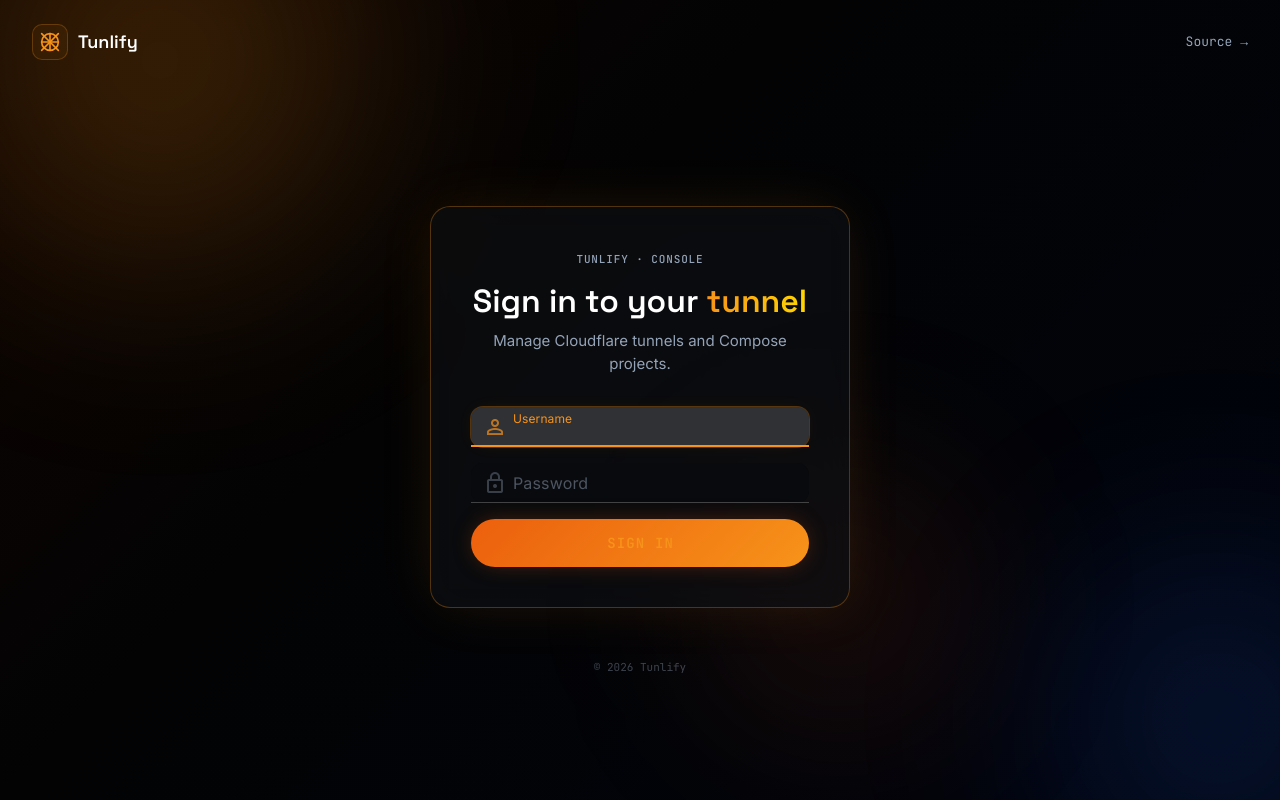
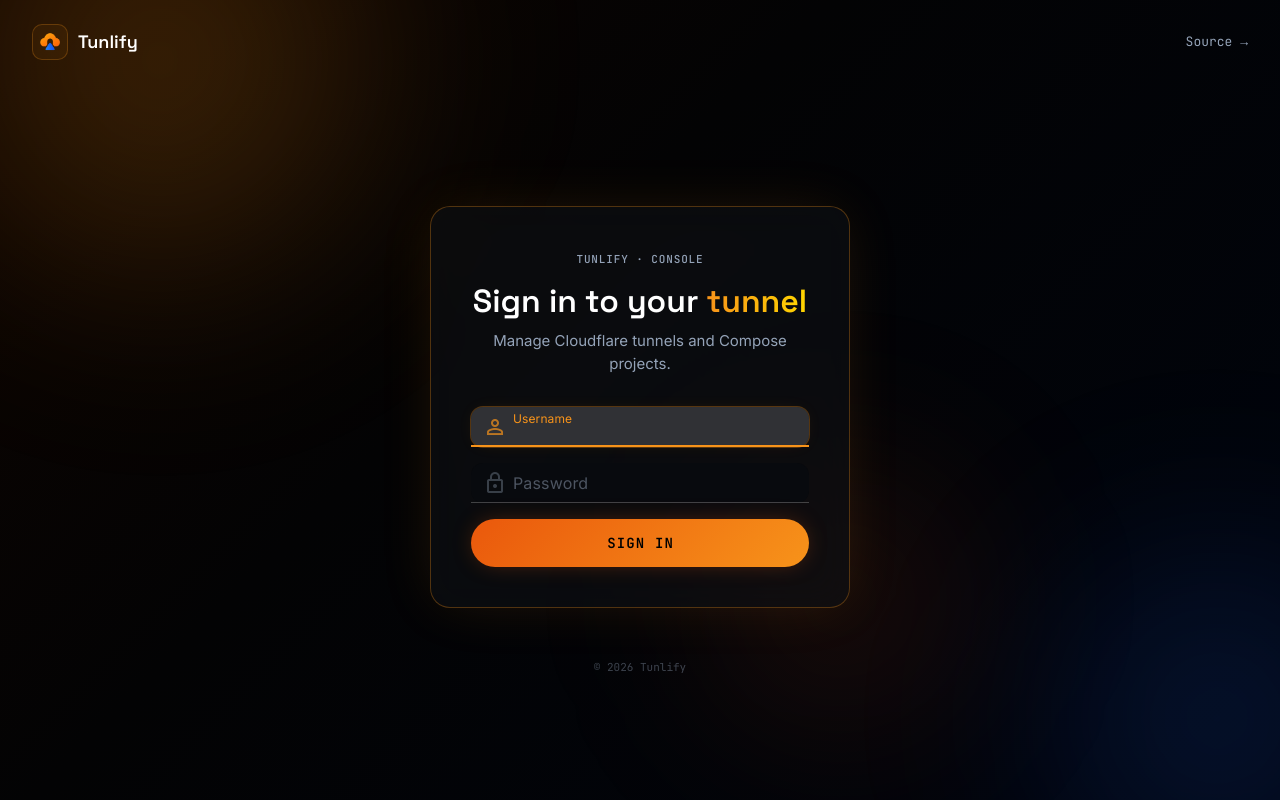
Before and after one commit to luzyver/Tunlify, a Vue app in the folder frontend/: page /login in a window 1280 px wide. Built offline with nearby package versions, Linux system fonts and the light colour scheme.

Commit message:
feat: Show app UI only when authenticated using auth store

```diff
--- a/frontend/index.html
+++ b/frontend/index.html
@@ -5,8 +5,8 @@
   <meta name="viewport" content="width=device-width, initial-scale=1.0" />
   <meta name="theme-color" content="#030304" />
   <meta name="color-scheme" content="dark" />
-  <link rel="icon" type="image/png" href="/icon.png?v=2" />
-  <link rel="apple-touch-icon" href="/icon.png?v=2" />
+  <link rel="icon" type="image/png" href="/icon.png" />
+  <link rel="apple-touch-icon" href="/icon.png" />
   <link rel="preconnect" href="https://fonts.googleapis.com" />
   <link rel="preconnect" href="https://fonts.gstatic.com" crossorigin />
   <link rel="stylesheet" href="https://fonts.googleapis.com/css2?family=Space+Grotesk:wght@400;500;600;700&family=Inter:wght@400;500;600;700&family=JetBrains+Mono:wght@400;500;600&display=swap" />
--- a/frontend/src/App.vue
+++ b/frontend/src/App.vue
@@ -1,11 +1,13 @@
 <script setup lang="ts">
 import { computed } from 'vue'
 import { useRoute } from 'vue-router'
+import { useAuthStore } from './stores/auth'
 import AppSidebar from './components/AppSidebar.vue'
 import BottomDock from './components/BottomDock.vue'
 
 const route = useRoute()
-const isAppMode = computed(() => route.path !== '/login')
+const authStore = useAuthStore()
+const isAppMode = computed(() => authStore.isAuthenticated && route.path !== '/login')
 </script>
 
 <template>
--- a/frontend/src/components/AppSidebar.vue
+++ b/frontend/src/components/AppSidebar.vue
@@ -35,7 +35,7 @@ async function handleLogout() {
     <template #prepend>
       <div class="d-flex align-center ga-3 px-4 py-3 border-bottom" style="border-bottom: 1px solid rgba(30, 41, 59, 0.6);">
         <div class="rounded-lg d-flex align-center justify-center" style="width: 32px; height: 32px; background: rgba(247, 147, 26, 0.15); border: 1px solid rgba(247, 147, 26, 0.3);">
-          <img src="/icon.png?v=2" alt="" style="width: 20px; height: 20px;" />
+          <img src="/icon.png" alt="" style="width: 20px; height: 20px;" />
         </div>
         <div>
           <div class="font-heading font-semibold text-body-1" style="color: white;">Tunlify</div>
--- a/frontend/src/views/LoginView.vue
+++ b/frontend/src/views/LoginView.vue
@@ -40,15 +40,7 @@ async function handleLogin() {
     <header class="login-header">
       <div class="login-brand">
         <div class="brand-icon">
-          <svg width="20" height="20" viewBox="0 0 24 24" fill="none" stroke="currentColor" stroke-width="2" stroke-linecap="round" stroke-linejoin="round">
-            <circle cx="12" cy="12" r="10" />
-            <path d="M12 2v20" />
-            <path d="M2 12h20" />
-            <path d="M12 12 2 2" />
-            <path d="M12 12 22 2" />
-            <path d="M12 12 2 22" />
-            <path d="M12 12 22 22" />
-          </svg>
+          <img src="/icon.png" alt="Tunlify" class="brand-img" />
         </div>
         <span class="brand-name">Tunlify</span>
       </div>
@@ -111,9 +103,12 @@ async function handleLogin() {
               :loading="loading"
               block
               size="large"
+              color="primary"
+              variant="flat"
               class="login-btn"
+              style="background: linear-gradient(135deg, #EA580C, #F7931A); box-shadow: 0 0 24px -6px rgba(234, 88, 12, 0.4);"
             >
-              <span class="btn-text">Sign in</span>
+              Sign in
             </v-btn>
           </form>
         </div>
@@ -219,7 +214,11 @@ async function handleLogin() {
   border-radius: 10px;
   border: 1px solid rgba(247, 147, 26, 0.25);
   background: rgba(247, 147, 26, 0.06);
-  color: #F7931A;
+}
+
+.brand-img {
+  width: 20px;
+  height: 20px;
 }
 
 .brand-name {
@@ -339,25 +338,18 @@ async function handleLogin() {
   letter-spacing: 0.08em;
   text-transform: uppercase;
   border: none;
-  background: linear-gradient(135deg, #EA580C, #F7931A) !important;
-  box-shadow: 0 0 24px -6px rgba(234, 88, 12, 0.4);
   position: relative;
   overflow: hidden;
   transition: box-shadow 0.3s, transform 0.2s;
 }
 
 .login-btn:hover {
-  box-shadow: 0 0 32px -4px rgba(234, 88, 12, 0.6);
+  box-shadow: 0 0 32px -4px rgba(234, 88, 12, 0.6) !important;
   transform: scale(1.01);
 }
 
 .login-btn:active {
   transform: scale(0.98);
-}
-
-.btn-text {
-  position: relative;
-  z-index: 1;
 }
 
 .login-footer {
```
